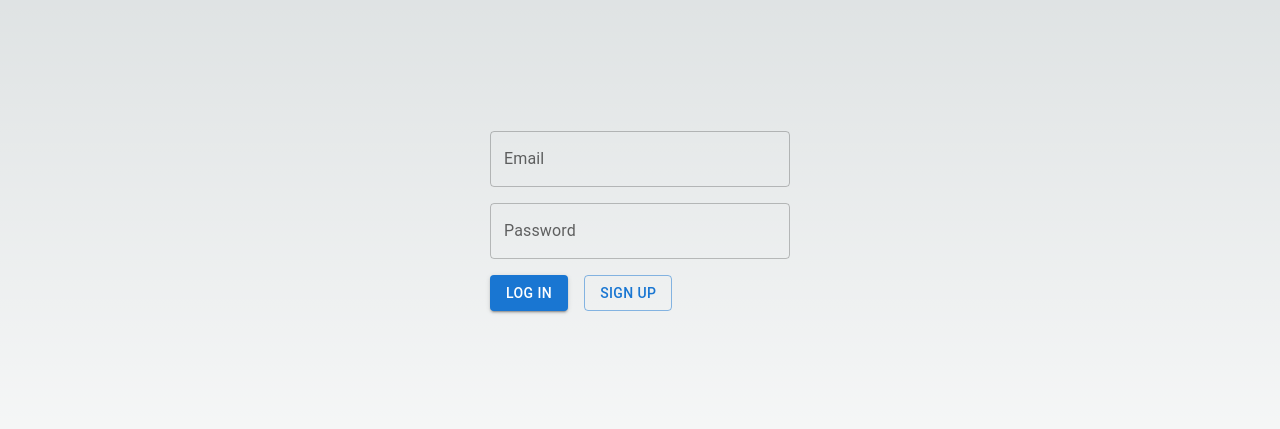
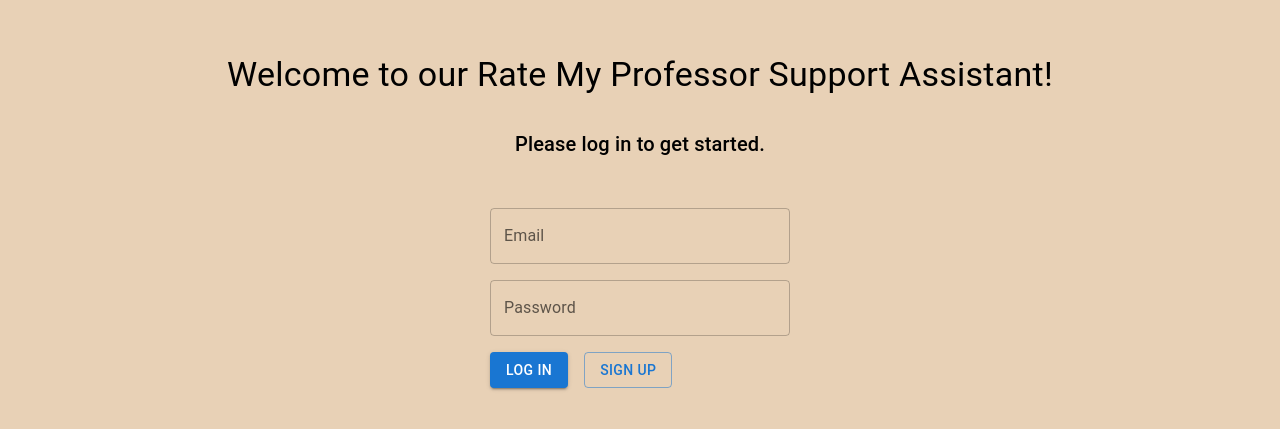
Before and after one commit to kalpipatel/AI-RateMyProf, a Next.js app: page /login in a window 1280 px wide. Shown: the part 179-608 px from the top of the page. Built offline with nearby package versions, Linux system fonts and the light colour scheme.

Commit message:
updated log in page ui

```diff
--- a/app/api/chat/route.js
+++ b/app/api/chat/route.js
@@ -13,9 +13,13 @@ export async function POST(req, res) {
         // Generate content using the prompt
         const result = await model.generateContent(prompt);
         const response = result.response;
-        const output = response.candidates[0].content.parts[0].text;
+        let output = response.candidates[0].content.parts[0].text;
 
-        return NextResponse.json({ output: output });
+        output = output.replace(/\n/g, ' ').trim();
+
+        return new NextResponse(output, {
+            headers: { 'Content-Type': 'text/plain' },
+        });
     } catch (error) {
         console.error(error);
         return NextResponse.json({ error: 'Internal Server Error' }, { status: 500 });
--- a/app/login/page.js
+++ b/app/login/page.js
@@ -2,7 +2,14 @@
 
 import { useState } from "react";
 import { useRouter } from "next/navigation";
-import { Box, Button, TextField, Stack } from '@mui/material';
+
+import {
+  Box,
+  Button,
+  Stack,
+  TextField,
+  Typography,
+ } from '@mui/material';
 
 import { loginUser, registerUser } from '../auth'; // Update path as needed
 
@@ -36,7 +43,21 @@ export default function Login() {
   };
 
   return (
-    <Box display="flex" flexDirection="column" alignItems="center" justifyContent="center" height="100vh">
+    <Box
+      backgroundColor="#e8d1b6"
+      display="flex"
+      flexDirection="column"
+      alignItems="center"
+      justifyContent="center"
+      height="100vh"
+    >
+      <Typography variant="h4" component="h1" mb={4}>
+        Welcome to our Rate My Professor Support Assistant!
+      </Typography>
+      <Typography variant="h6" component="p" mb={6}>
+        Please log in to get started.
+      </Typography>
+
       <Stack spacing={2} width="300px">
         <TextField
           label="Email"
@@ -49,7 +70,7 @@ export default function Login() {
           value={password}
           onChange={(e) => setPassword(e.target.value)}
         />
-        {error && <p style={{ color: 'red' }}>{error}</p>}
+        {error && <Typography color="error">{error}</Typography>}
         <Stack direction="row" spacing={2}>
           <Button variant="contained" onClick={handleLogin}>
             Log In
```
Also changed, not shown: app/chatbot/page.js (+0 -72 lines).
